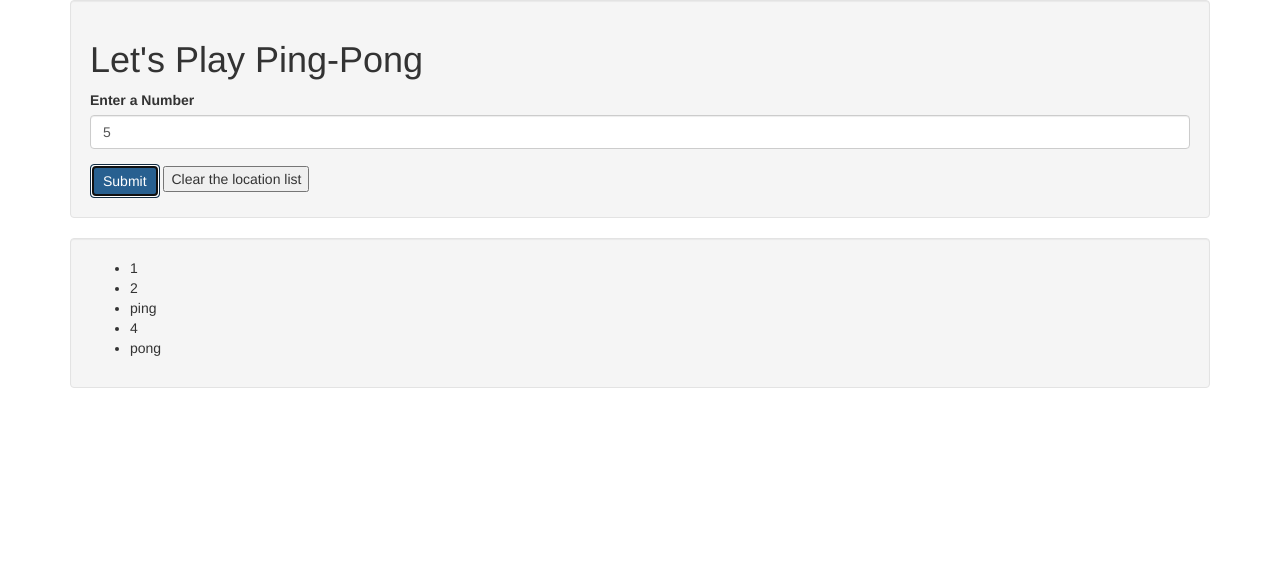
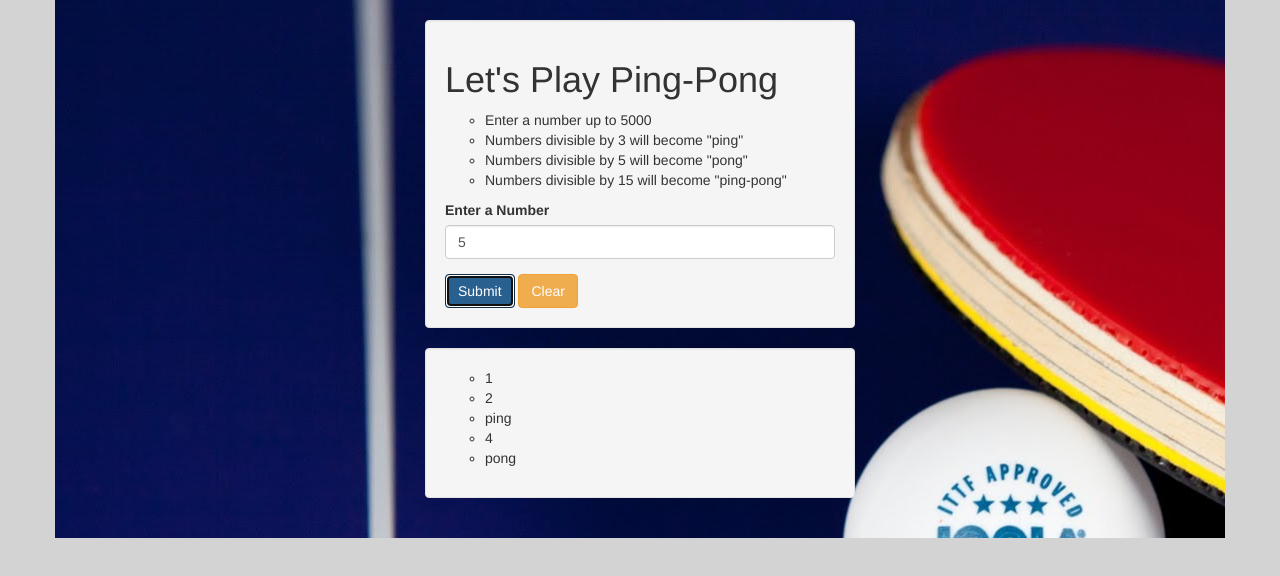
Before and after one commit to TrevorAGill/pingpong, a plain HTML site: page index.html in a window 1280 px wide. Both pictures are taken after typing "5" into the empty fields and a click on the button "Submit". Drawn offline with Linux system fonts and the light colour scheme.

Commit message:
improve page styling

```diff
--- a/css/styles.css
+++ b/css/styles.css
@@ -0,0 +1,19 @@
+.container {
+  background: url("../img/background.jpg") repeat;
+  padding-left: 370px;
+  padding-right: 370px;
+  padding-top: 20px;
+  padding-bottom: 20px;
+}
+
+.well.results {
+  display: none;
+}
+
+ul {
+  list-style: circle;
+}
+
+body {
+  background-color: lightgray;
+}
--- a/index.html
+++ b/index.html
@@ -11,16 +11,22 @@
     <div class="container">
       <div class="well">
         <h1>Let's Play Ping-Pong</h1>
+        <ul>
+          <li>Enter a number up to 5000</li>
+          <li>Numbers divisible by 3 will become "ping"</li>
+          <li>Numbers divisible by 5 will become "pong"</li>
+          <li>Numbers divisible by 15 will become "ping-pong"</li>
+        </ul>
         <form id="pingpongform">
           <div class="form-group">
             <label for="numberinput">Enter a Number</label>
             <input id="numberinput" class="form-control" type="number" max="5000">
           </div>
           <button type="submit" class="btn btn-primary">Submit</button>
-          <button id="clear" type="reset">Clear the location list</button>
+          <button id="clear" class="btn btn-warning" type="reset">Clear</button>
         </form>
       </div>
-      <div class="well">
+      <div class="well results">
         <ul>
           <span id="result"></span>
         </ul>
--- a/js/scripts.js
+++ b/js/scripts.js
@@ -3,7 +3,8 @@ $(document).ready(function() {
 //Front-end
 //Clear button handling and generic function to remove all list items
   $("#clear").click(function () {
-      $("li").remove();
+      $("li".resultline).remove();
+      $(".well.results").hide();
   });
 
   //Submit button handling and invocation of function to populate list
@@ -12,6 +13,7 @@ $(document).ready(function() {
     var numberInput = $("#numberinput").val();
     var numberArray = [];
     appendItems(translateMultiples,numberArray);
+    $(".well.results").show();
 
 //Back-end
 //Returns an array of numbers up to the user's input number
@@ -42,7 +44,7 @@ $(document).ready(function() {
       var numberArray = translateMultiples(getArray,numberInput,numberArray);
 
       for (i=0 ; i<numberArray.length ; i++) {
-        $("#result").append("<li>" + numberArray[i] + "</li>")
+        $("#result").append("<li class='resultline'>" + numberArray[i] + "</li>")
       }
     }
   });
```
Also changed, not shown: img/Capture.PNG (added), img/background.jpg (added).
